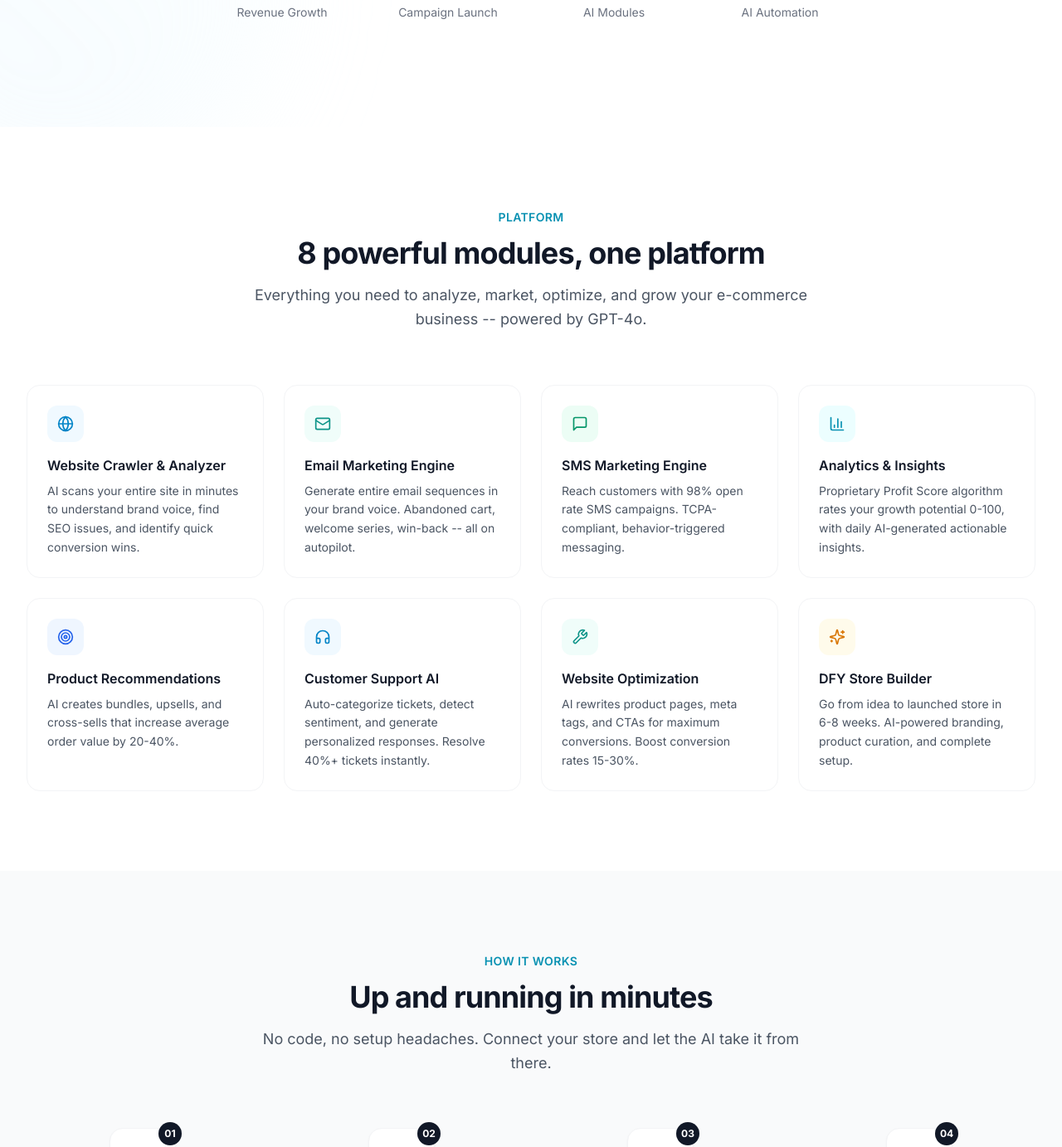
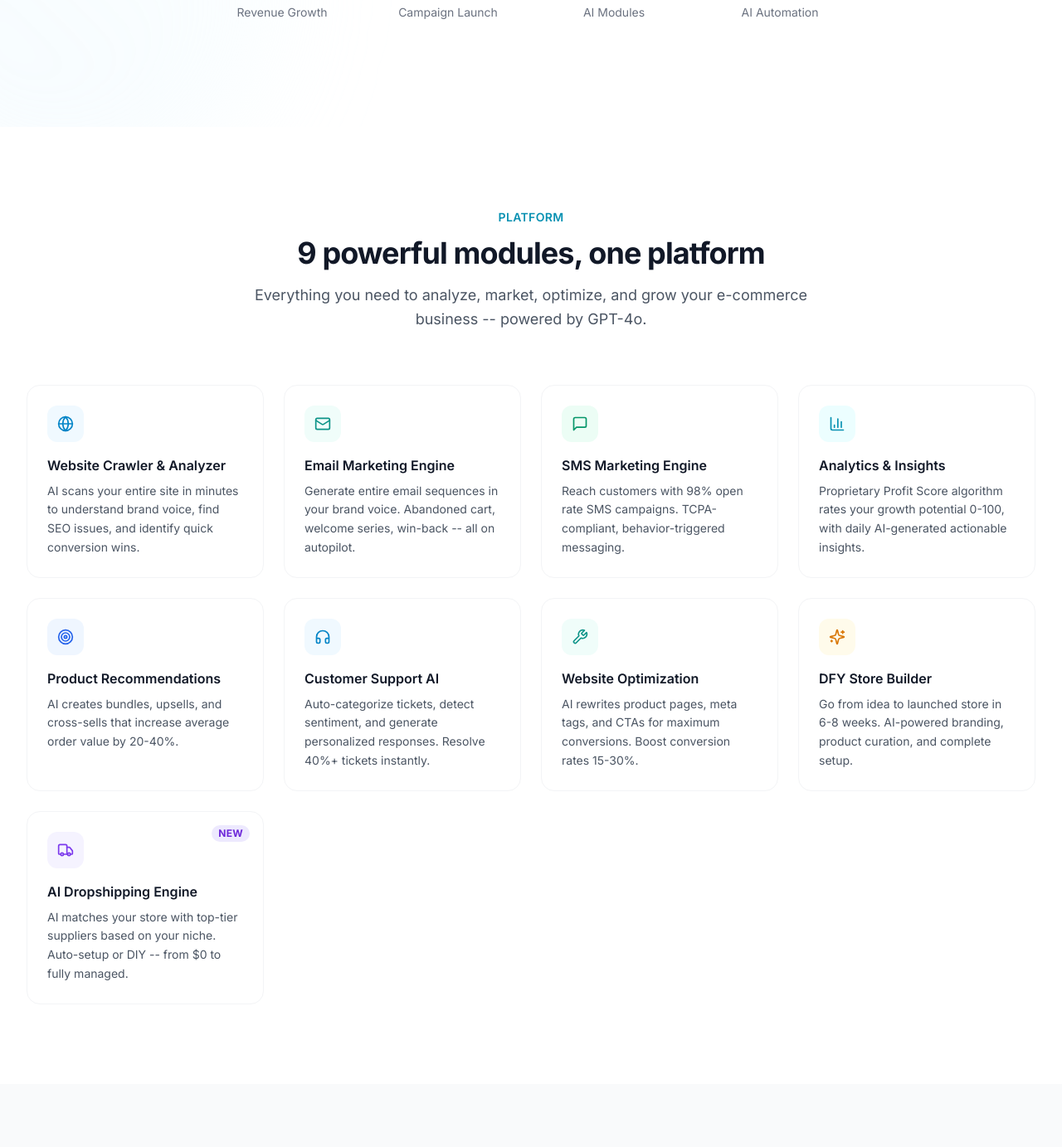
Before and after one commit to Dwatkins4782/watkins-ai, a Next.js app: page / in a window 1280 px wide. Shown: the part 707-2090 px from the top of the page at 83% size. Built offline with nearby package versions, Linux system fonts and the light colour scheme.

Commit message:
Add AI Dropshipping Engine to landing page features
- Add Truck icon import from lucide-react
- Add 9th feature card: AI Dropshipping Engine with violet color scheme
- Add isNew flag with NEW badge rendering on the card
- Update heading from 8 to 9 powerful modules

```diff
--- a/src/components/landing/features.tsx
+++ b/src/components/landing/features.tsx
@@ -7,6 +7,7 @@ import {
   Headphones,
   Wrench,
   Sparkles,
+  Truck,
 } from 'lucide-react'
 
 const features = [
@@ -58,6 +59,13 @@ const features = [
     description: 'Go from idea to launched store in 6-8 weeks. AI-powered branding, product curation, and complete setup.',
     color: 'bg-amber-50 text-amber-600',
   },
+  {
+    icon: Truck,
+    name: 'AI Dropshipping Engine',
+    description: 'AI matches your store with top-tier suppliers based on your niche. Auto-setup or DIY -- from $0 to fully managed.',
+    color: 'bg-violet-50 text-violet-600',
+    isNew: true,
+  },
 ]
 
 export default function Features() {
@@ -69,7 +77,7 @@ export default function Features() {
             Platform
           </span>
           <h2 className="mt-3 text-3xl sm:text-4xl font-bold text-gray-900 tracking-tight">
-            8 powerful modules, one platform
+            9 powerful modules, one platform
           </h2>
           <p className="mt-4 text-lg text-gray-600 leading-relaxed">
             Everything you need to analyze, market, optimize, and grow your e-commerce business -- powered by GPT-4o.
@@ -82,6 +90,11 @@ export default function Features() {
               key={feature.name}
               className="group relative bg-white border border-gray-100 rounded-2xl p-6 hover:shadow-lg hover:shadow-gray-100/80 hover:border-gray-200 transition-all duration-300"
             >
+              {'isNew' in feature && feature.isNew && (
+                <span className="absolute top-4 right-4 bg-violet-100 text-violet-700 text-xs font-bold px-2 py-0.5 rounded-full uppercase tracking-wide">
+                  New
+                </span>
+              )}
               <div className={`inline-flex items-center justify-center w-11 h-11 rounded-xl ${feature.color}`}>
                 <feature.icon className="w-5 h-5" />
               </div>
```
